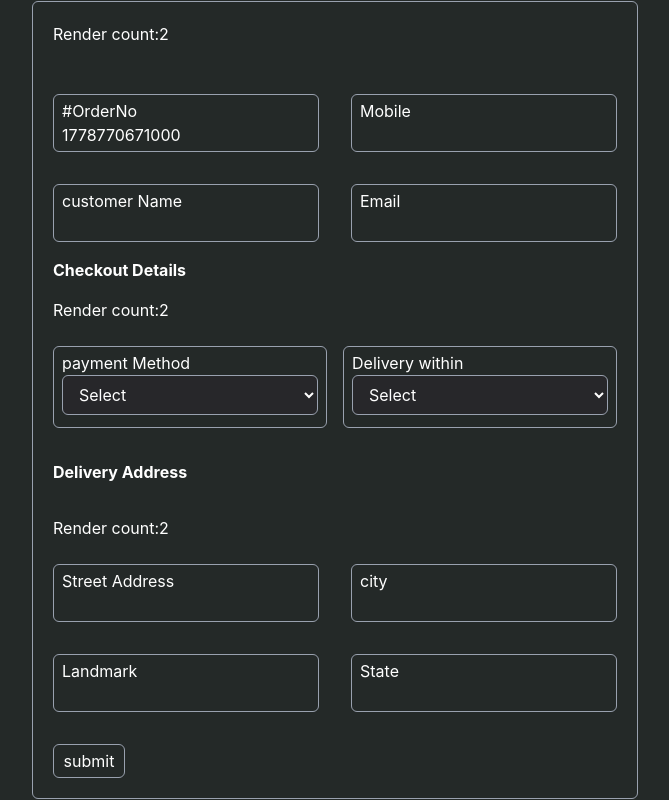
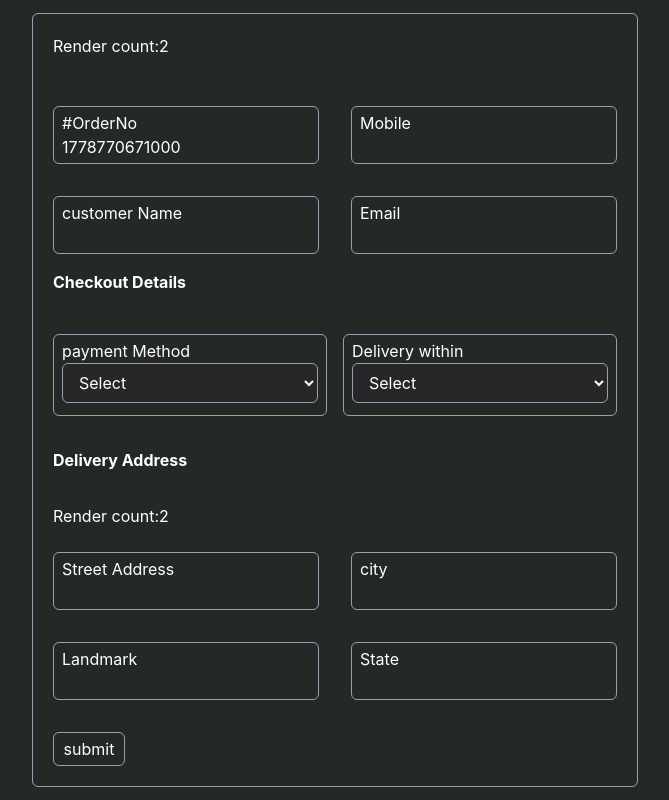
Before and after one commit to amiralim1377/react-hook-form-workshop, a React (Vite) app: page / in a window 1280 px wide. Shown: the whole page, without its empty margins (305-974 px from the left). Built offline with nearby package versions, Linux system fonts and the light colour scheme.

Commit message:
comment Render-Count

```diff
--- a/src/pages/FoodDelivery/components/CheckoutForm.tsx
+++ b/src/pages/FoodDelivery/components/CheckoutForm.tsx
@@ -31,7 +31,7 @@ const CheckoutForm = () => {
   return (
     <>
       <h1 className="font-bold my-4 capitalize">checkout Details</h1>
-      <RenderCount />
+      {/* <RenderCount /> */}
       <br />
       <div className="grid grid-cols-2  gap-y-2 gap-x-4 items-center">
         <Select
```
